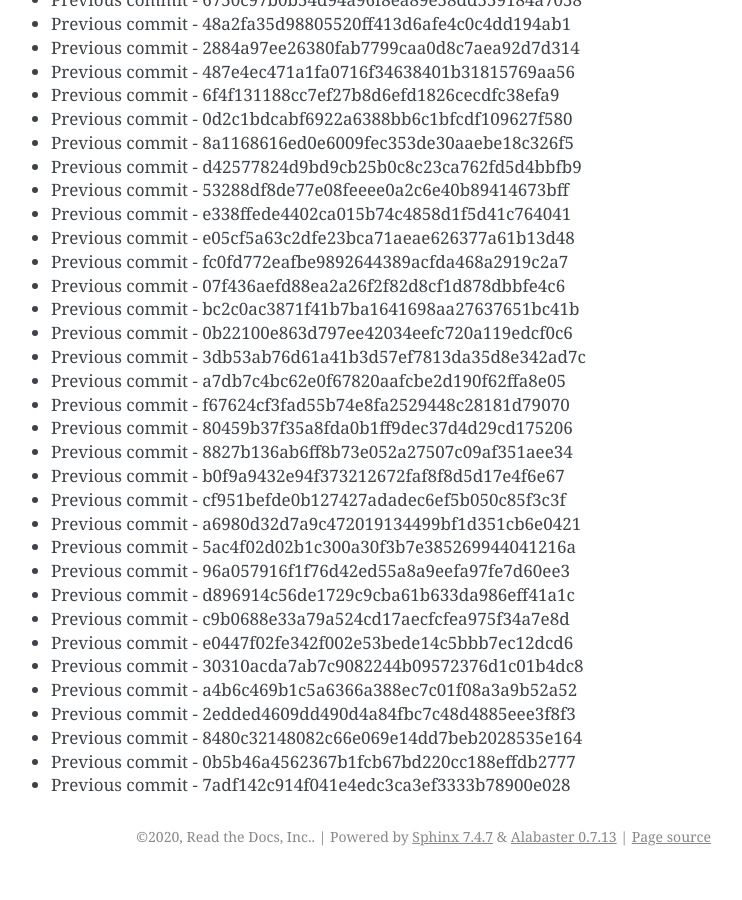
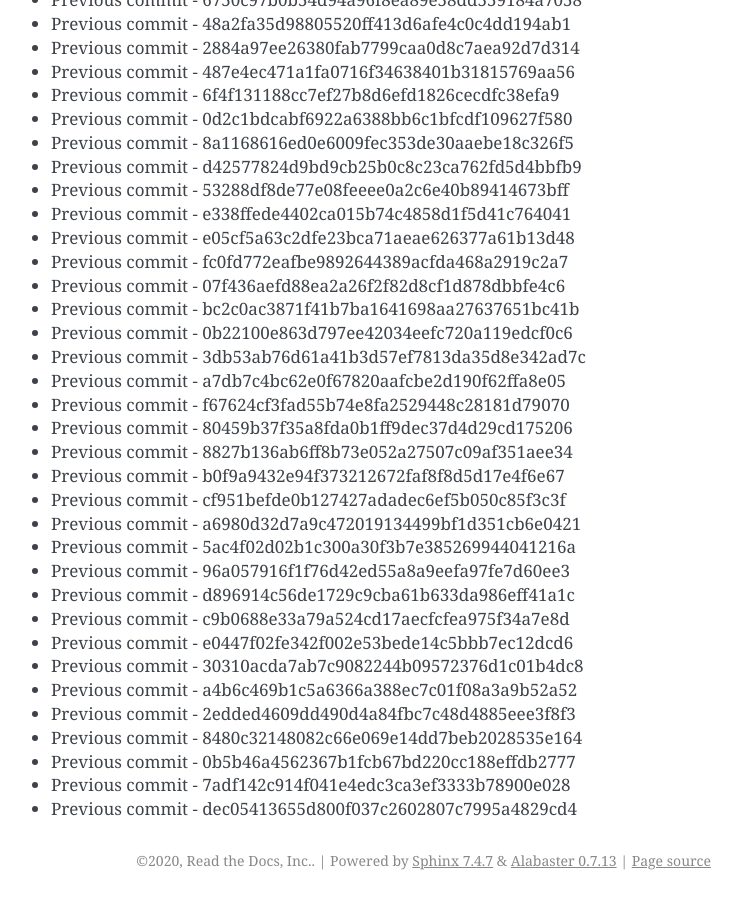
Before and after one commit to readthedocs/rtd-git-stresstest, a Sphinx documentation site: the page built from docs/updates.rst, in a window 1280 px wide and 900 px high, scrolled down 60219 px. Shown: the whole window, without its empty margins (399-1141 px from the left). Built offline with Sphinx 7.4.7, drawn with Linux system fonts in a browser that asks for light colours; before the commit the page ends 61095 px from its top, so only the background shows below that.

Commit message:
Generating commit from previous: dec05413655d800f037c2602807c7995a4829cd4

```diff
--- a/docs/updates.rst
+++ b/docs/updates.rst
@@ -2562,3 +2562,4 @@ It can be tested for any performance characteristics.
 * Previous commit - 8480c32148082c66e069e14dd7beb2028535e164
 * Previous commit - 0b5b46a4562367b1fcb67bd220cc188effdb2777
 * Previous commit - 7adf142c914f041e4edc3ca3ef3333b78900e028
+* Previous commit - dec05413655d800f037c2602807c7995a4829cd4
```
